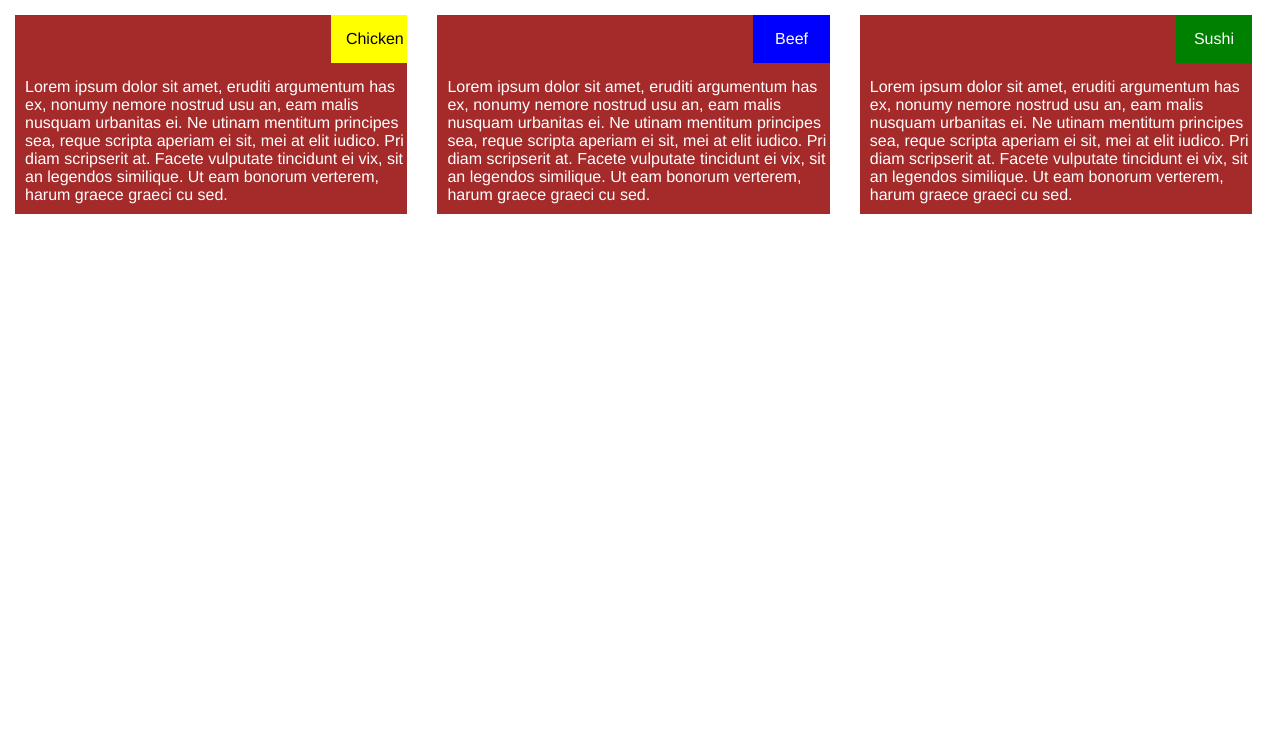
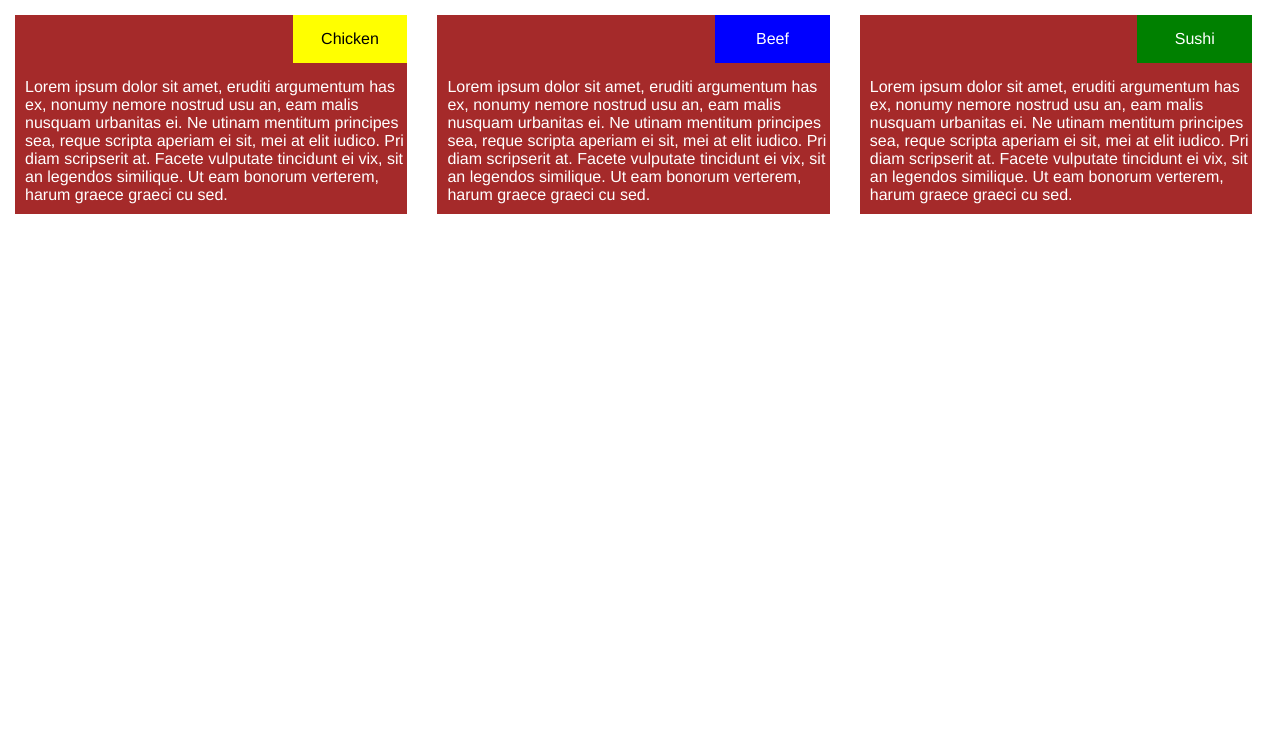
Before and after one commit to golpessito/coursera-test, a plain HTML site: page module2-solution/index.html in a window 1280 px wide. Shown: the part 52-800 px from the top of the page. Drawn offline with Linux system fonts and the light colour scheme.

Commit message:
Add title and correct title sections

```diff
--- a/module2-solution/css/style.css
+++ b/module2-solution/css/style.css
@@ -23,8 +23,8 @@ h1 {
 	display: block;
 	margin-bottom:15px;
     position:relative;
-    left: 80%;
-    width: 20%;
+    left: 70%;
+    width: 30%;
     padding:15px;
     text-align: center;
 }
--- a/module2-solution/index.html
+++ b/module2-solution/index.html
@@ -3,7 +3,7 @@
 <head>
     <meta charset="utf-8">
     <meta name="viewport" content="width=device-width, initial-scale=1">
-	<title></title>
+	<title>Module 2</title>
 	<link rel="stylesheet" href="css/style.css">
 </head>
 <body>
```
